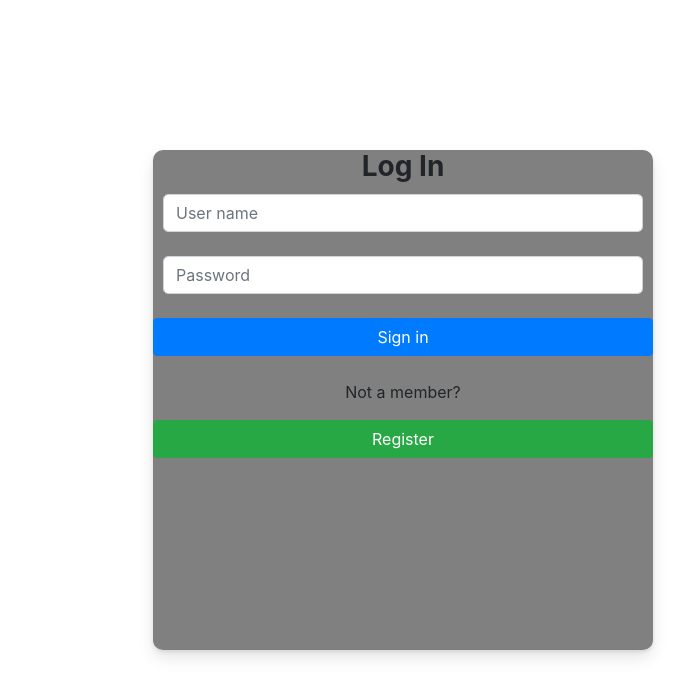
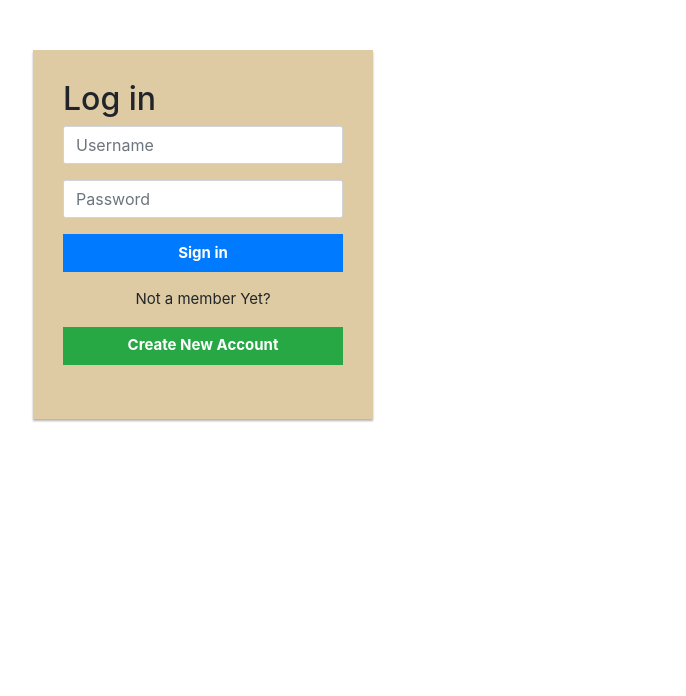
Before and after one commit to Akhil-Reddy-Challa/Full-stack-app-with-mern, a React (Create React App) app in the folder front-end/: page /login in a window 1280 px wide. Shown: the top 696 px of the page, without its empty margins (437-1123 px from the left). Built offline with nearby package versions, Linux system fonts and the light colour scheme.

Commit message:
updated the UI

```diff
--- a/front-end/src/components/LoginPage.jsx
+++ b/front-end/src/components/LoginPage.jsx
@@ -34,40 +34,42 @@ const LoginPage = () => {
       );
   };
   return (
-    <div className="mainContainer">
-      <h3 id="loginPageTitle">Log In</h3>
-      <form onSubmit={handleSubmit(AuthenticateUser)} method="POST">
-        <div className="form-outline mb-4" id="user_name_box">
+    <div class="mainContainer">
+      <form onSubmit={handleSubmit(AuthenticateUser)} method="post">
+        <h2>Log in</h2>
+        <div class="form-group">
           <input
             type="text"
             id="user_name"
-            className="form-control"
-            placeholder="User name"
+            class="form-control"
+            placeholder="Username"
             required
           />
         </div>
-
-        <div className="form-outline mb-4" id="user_password_box">
+        <div class="form-group">
           <input
             type="password"
             id="user_password"
-            className="form-control"
+            class="form-control"
             placeholder="Password"
             required
           />
         </div>
-
-        <button type="submit" className="btn btn-primary btn-block mb-4">
+        <div class="form-group">
+          <button type="submit" class="btn btn-primary btn-block">
             Sign in
           </button>
-        <p>Not a member? </p>
+        </div>
+        <div id="newUserRegistrationWrapper">
+          <p class="text-center">Not a member Yet? </p>
           <Link
             to="/register"
             id="registerButton"
             className="btn btn-success btn-block mb-4"
           >
-          Register
+            Create New Account
           </Link>
+        </div>
       </form>
     </div>
   );
--- a/front-end/src/styles/loginPage.css
+++ b/front-end/src/styles/loginPage.css
@@ -1,33 +1,24 @@
 .mainContainer {
-  /*
-    For Positioning container to the center
-    */
-  position: fixed;
-  top: 50%;
-  left: 50%;
-  -webkit-transform: translate(-50%, -50%);
-  transform: translate(-10%, -50%);
-
-  width: 500px;
-  height: 500px;
-  background-color: #808080;
-  text-align: center;
-  box-shadow: 0 2px 4px rgb(0 0 0 / 10%), 0 8px 16px rgb(0 0 0 / 10%);
-  border-radius: 10px;
+  width: 340px;
+  margin: 50px auto;
+  font-size: 15px;
 }
-#loginPageTitle {
+.mainContainer form {
+  margin-bottom: 15px;
+  background: #decba4;
+  box-shadow: 0px 2px 2px rgba(0, 0, 0, 0.3);
+  padding: 30px;
+}
+.login-form h2 {
+  margin: 0 0 15px;
+}
+.form-control,
+.btn {
+  min-height: 38px;
+  border-radius: 2px;
+}
+.btn {
+  border-radius: 0 !important;
+  font-size: 15px;
   font-weight: bold;
-  text-align: center;
 }
-
-#user_name,
-#user_password {
-  border-radius: 5px;
-}
-#user_name_box,
-#user_password_box {
-  margin: 10px;
-}
-#loginButton {
-  border-radius: 10px;
-}
```
Lines whose indentation alone changed are shown as unchanged.
